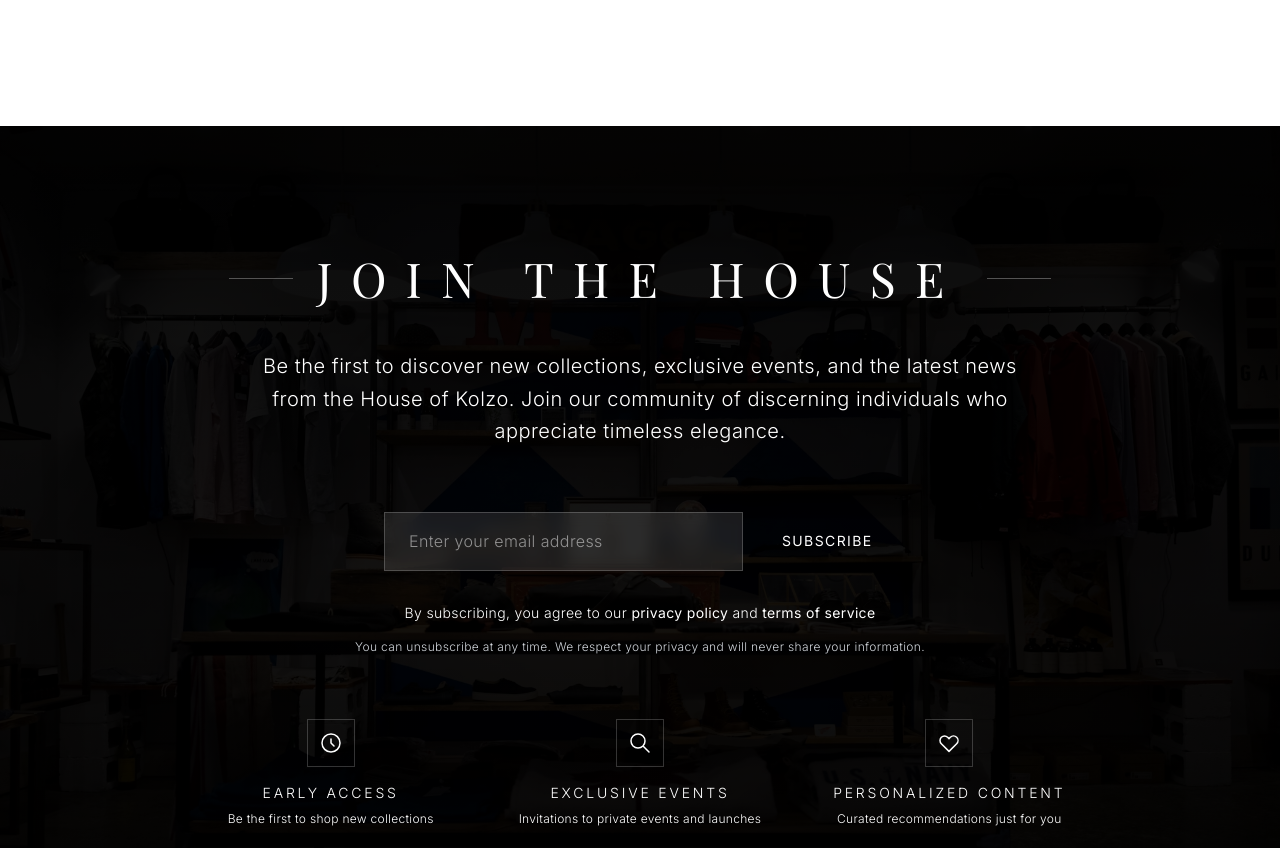
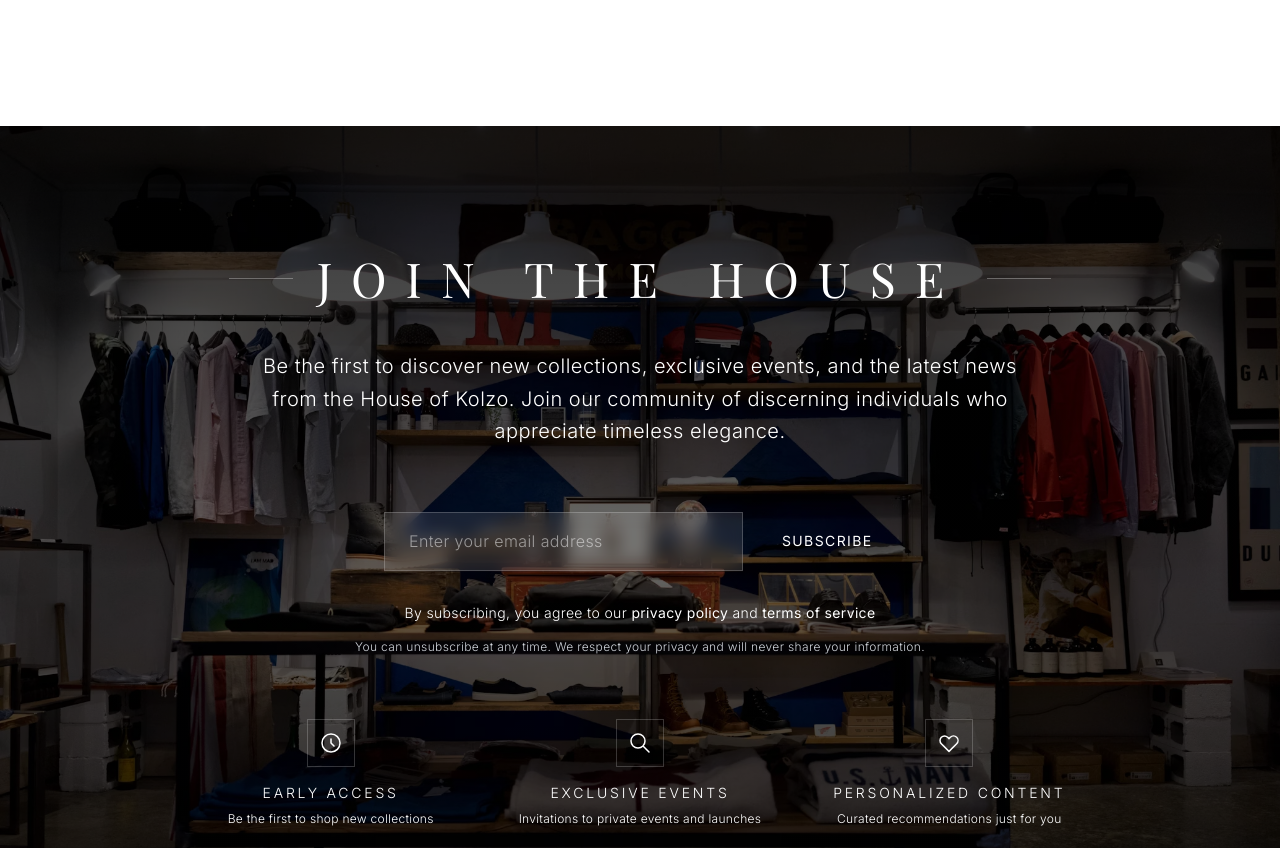
Before and after one commit to kolzocosmetics/kolzo, a React (Vite) app: page / in a window 1280 px wide. Shown: the part 3992-4840 px from the top of the page. Built offline with nearby package versions, Linux system fonts and the light colour scheme; a web font is replaced by a local one.

Commit message:
Improve navbar scroll effects with smooth glass morphism transitions

```diff
--- a/src/components/FeaturedCollections.tsx
+++ b/src/components/FeaturedCollections.tsx
@@ -89,6 +89,7 @@
                   src={collection.image}
                   alt={collection.name}
                   className="absolute inset-0 w-full h-full object-cover"
+                  loading="eager"
                   animate={{
                     scale: hoveredItem === collection.id ? 1.05 : 1,
                     filter: hoveredItem === collection.id ? 'brightness(1.02)' : 'brightness(1)'
--- a/src/index.css
+++ b/src/index.css
@@ -177,13 +177,14 @@
   background: #9ca3af;
 }
 
-/* Premium image loading */
+/* Fast image loading - no lazy loading */
 img {
-  transition: opacity 0.6s cubic-bezier(0.4, 0, 0.2, 1);
+  transition: opacity 0.2s cubic-bezier(0.4, 0, 0.2, 1);
+  opacity: 1;
 }
 
 img[loading] {
-  opacity: 0;
+  opacity: 1;
 }
 
 img.loaded {
--- a/src/pages/ProductDetail.tsx
+++ b/src/pages/ProductDetail.tsx
@@ -152,6 +152,7 @@
                   src={productImages[selectedImage]}
                   alt={product.name}
                   className="w-full h-full object-cover group-hover:scale-105 transition-transform duration-700"
+                  loading="eager"
                   whileHover={{ scale: 1.02 }}
                 />
 
@@ -181,6 +182,7 @@
                       src={image}
                       alt={`${product.name} view ${index + 1}`}
                       className="w-full h-full object-cover"
+                      loading="eager"
                     />
                   </button>
                 ))}
```
Also changed, not shown: 1 other file (tests, documents, lock files or other folders).
